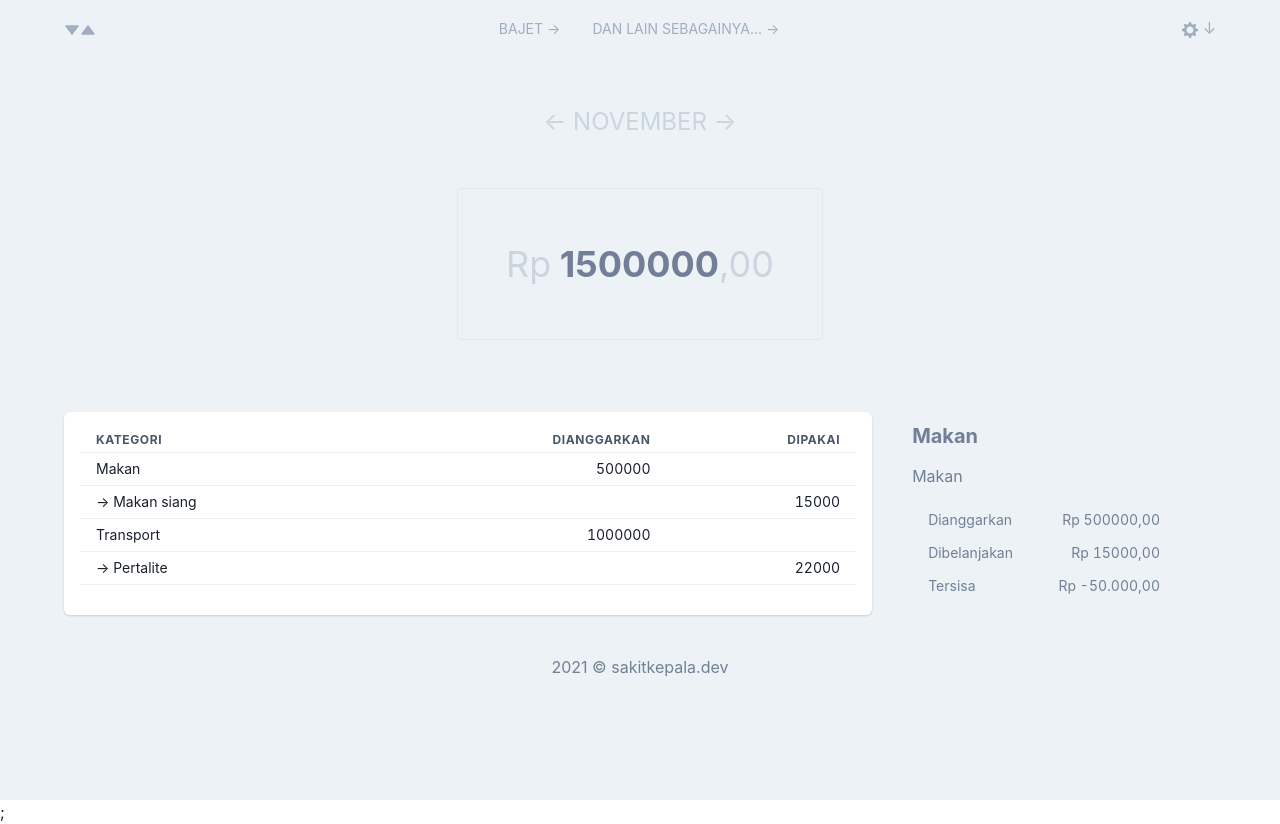
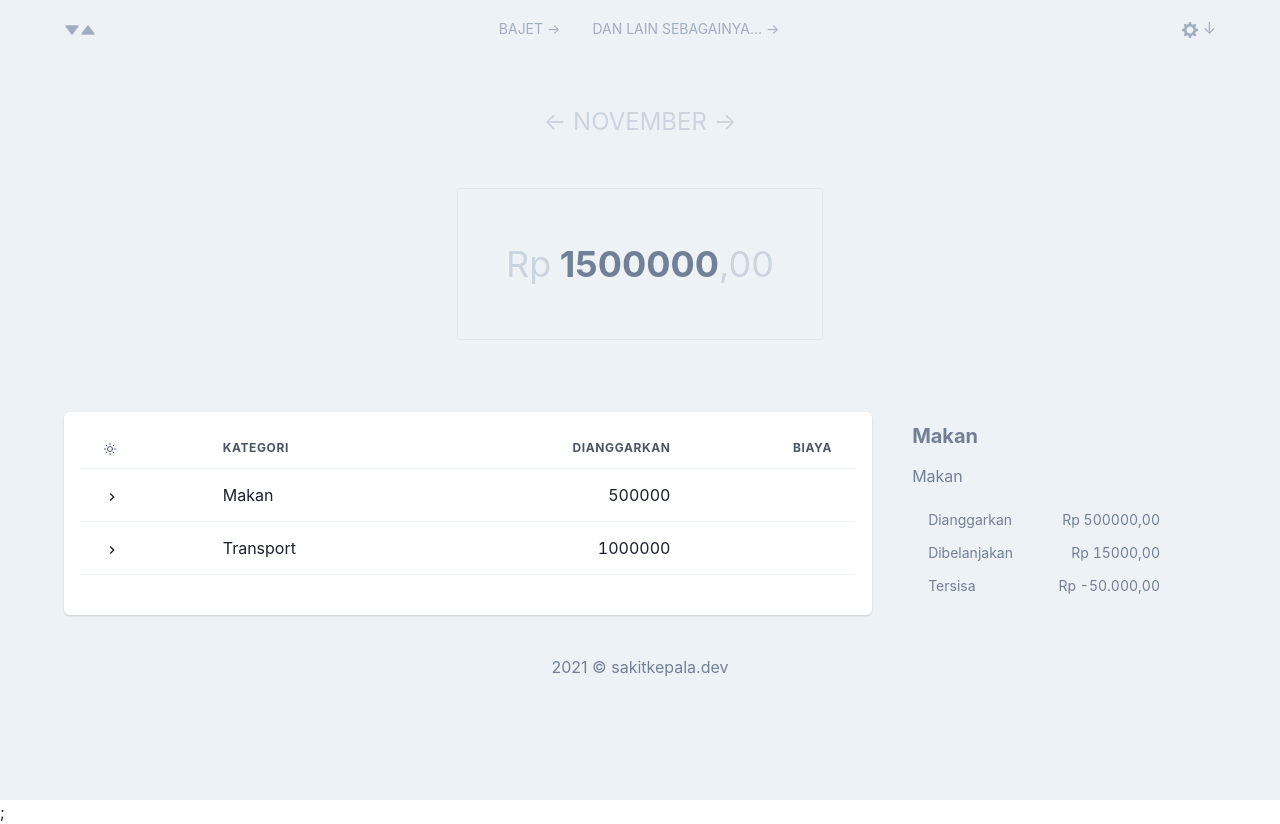
Before and after one commit to sakitkepala/budgetapp-spike-with-nextjs, a Next.js app: page /u/budget in a window 1280 px wide. Built offline with nearby package versions, Linux system fonts and the light colour scheme.

Commit message:
Tabel bajet yang bisa diexpand & digulung

```diff
--- /dev/null
+++ b/components/table.js
@@ -0,0 +1,95 @@
+import * as React from "react";
+import { Table, Thead, Tbody, Tr, Th, Td, chakra } from "@chakra-ui/react";
+import { useTable, useGroupBy, useExpanded } from "react-table";
+import { ChevronDownIcon, ChevronRightIcon, SunIcon } from "@chakra-ui/icons";
+
+function TablePakaiGrup({ data }) {
+  const { kategori, pengeluaran } = data;
+
+  const columns = React.useMemo(
+    () => [
+      {
+        id: "expander",
+        Header: ({ getToggleAllRowsExpandedProps }) => (
+          <chakra.span
+            {...getToggleAllRowsExpandedProps({ style: { width: "10px" } })}
+          >
+            <SunIcon />
+          </chakra.span>
+        ),
+        Cell: ({ row }) =>
+          row.canExpand && (
+            <chakra.span {...row.getToggleRowExpandedProps()}>
+              {row.isExpanded ? <ChevronDownIcon /> : <ChevronRightIcon />}
+            </chakra.span>
+          ),
+      },
+      {
+        Header: "Kategori",
+        accessor: "pengeluaran",
+      },
+      {
+        Header: "Dianggarkan",
+        accessor: "dianggarkan",
+        isNumeric: true,
+      },
+      {
+        Header: "Biaya",
+        accessor: "biaya",
+        isNumeric: true,
+      },
+    ],
+    []
+  );
+
+  const dataTabel = React.useMemo(() => {
+    return kategori.data.map((kateg) => ({
+      pengeluaran: kateg.nama,
+      dianggarkan: kateg.nominal,
+      subRows: pengeluaran.data.map((exp) => ({
+        pengeluaran: exp.nama,
+        biaya: exp.biaya,
+      })),
+    }));
+  }, []);
+
+  const {
+    getTableProps,
+    getTableBodyProps,
+    headerGroups,
+    rows,
+    prepareRow,
+  } = useTable({ data: dataTabel, columns }, useGroupBy, useExpanded);
+
+  return (
+    <Table {...getTableProps()}>
+      <Thead>
+        {headerGroups.map((headerGroup) => (
+          <Tr {...headerGroup.getHeaderGroupProps()}>
+            {headerGroup.headers.map((column) => (
+              <Th {...column.getHeaderProps()} isNumeric={column.isNumeric}>
+                {column.render("Header")}
+              </Th>
+            ))}
+          </Tr>
+        ))}
+      </Thead>
+      <Tbody {...getTableBodyProps()}>
+        {rows.map((row) => {
+          prepareRow(row);
+          return (
+            <Tr {...row.getRowProps()}>
+              {row.cells.map((cell) => (
+                <Td {...cell.getCellProps()} isNumeric={cell.column.isNumeric}>
+                  {cell.render("Cell")}
+                </Td>
+              ))}
+            </Tr>
+          );
+        })}
+      </Tbody>
+    </Table>
+  );
+}
+
+export { TablePakaiGrup };
--- a/pages/u/budget.js
+++ b/pages/u/budget.js
@@ -6,16 +6,13 @@ import {
   chakra,
   Heading,
   Table,
-  TableCaption,
   Tbody,
   Td,
   Text,
-  Tfoot,
-  Th,
-  Thead,
   Tr,
 } from "@chakra-ui/react";
 import { LayoutHalaman } from "../../components/layout/layout-halaman";
+import { TablePakaiGrup } from "../../components/table";
 
 function DisplayBulan(props) {
   return (
@@ -121,33 +118,7 @@ export default function HalamanBudget() {
             shadow="base"
             bgColor="white"
           >
-            <Table variant="simple" size="sm">
-              <Thead>
-                <Tr>
-                  <Th>Kategori</Th>
-                  <Th isNumeric>Dianggarkan</Th>
-                  <Th isNumeric>Dipakai</Th>
-                </Tr>
-              </Thead>
-              <Tbody>
-                {kategori.data.map((kategori) => (
-                  <React.Fragment key={kategori.id}>
-                    <Tr>
-                      <Td>{kategori.nama}</Td>
-                      <Td isNumeric>{kategori.nominal}</Td>
-                      <Td isNumeric></Td>
-                    </Tr>
-                    <Tr>
-                      <Td>&rarr; {pengeluaran.data[kategori.id - 1].nama}</Td>
-                      <Td isNumeric></Td>
-                      <Td isNumeric>
-                        {pengeluaran.data[kategori.id - 1].biaya}
-                      </Td>
-                    </Tr>
-                  </React.Fragment>
-                ))}
-              </Tbody>
-            </Table>
+            <TablePakaiGrup data={{ kategori, pengeluaran }} />
           </Box>
         </Box>
       </Box>
```
